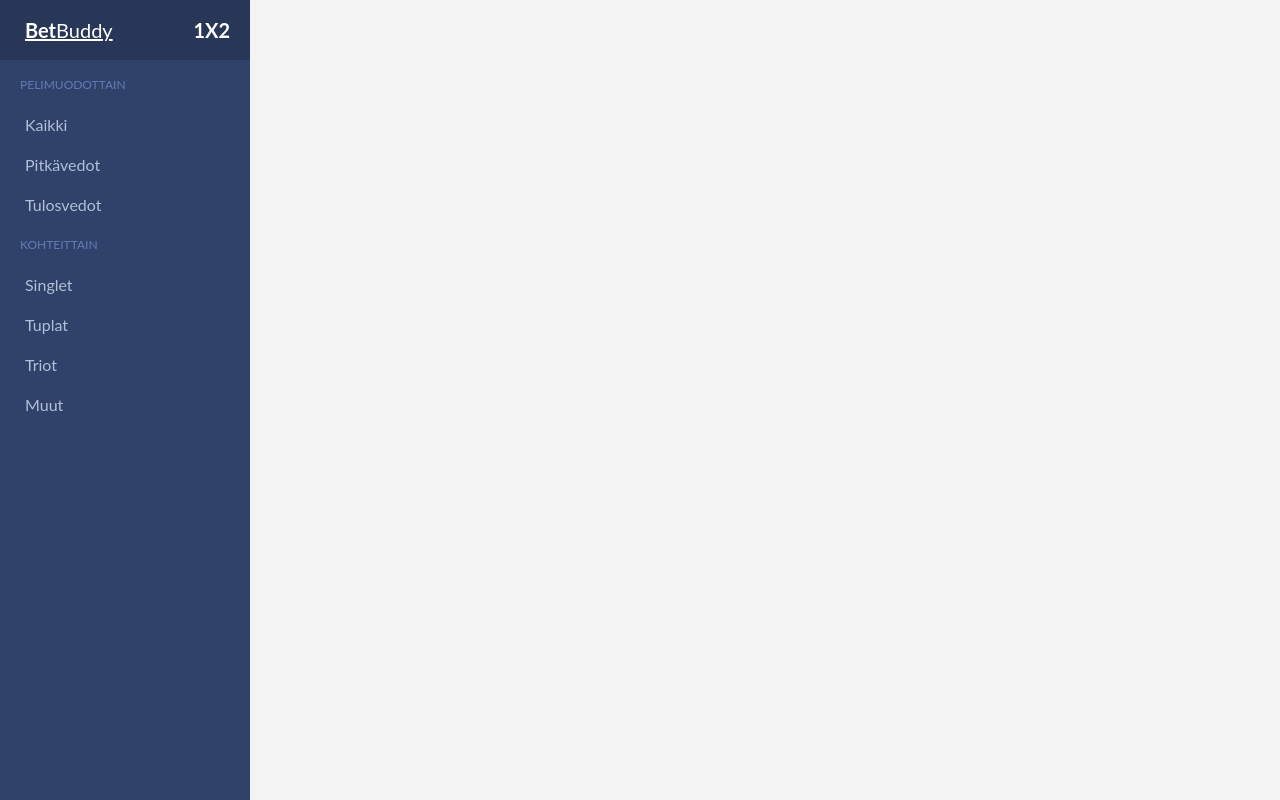
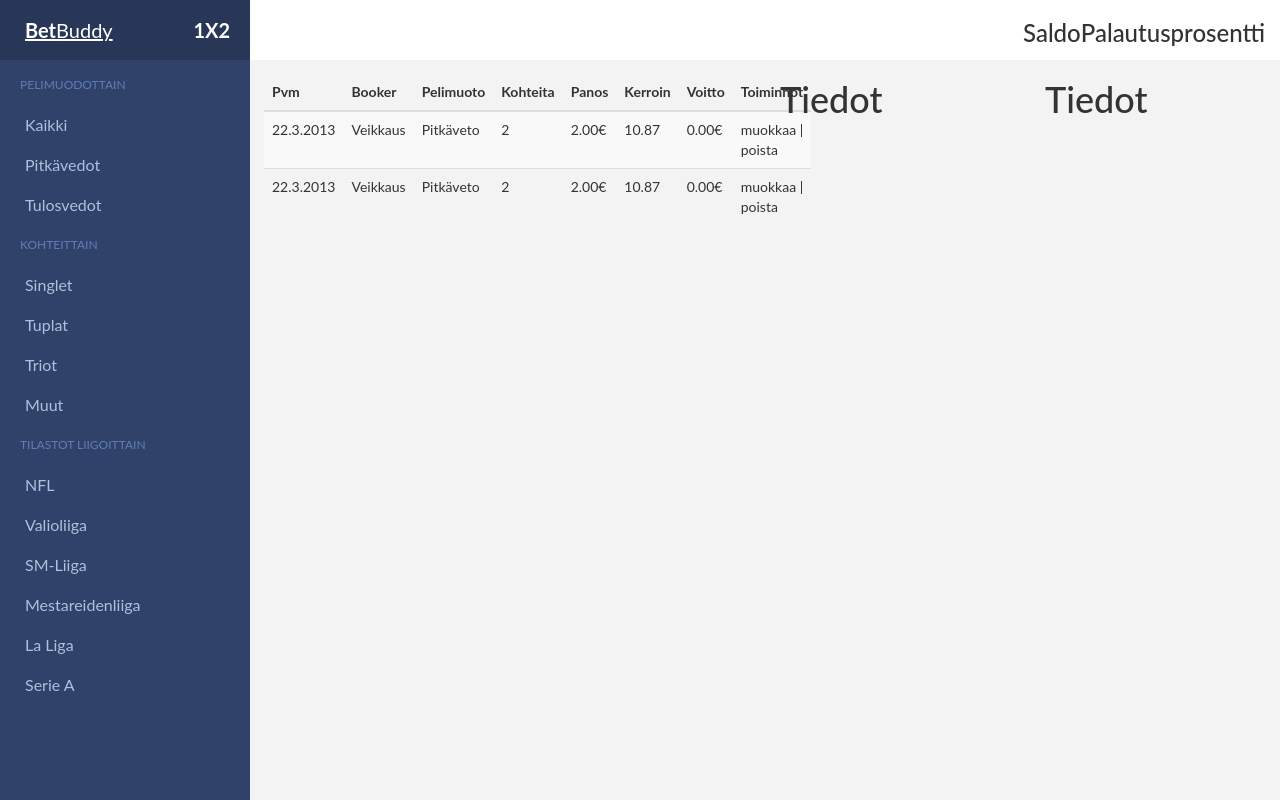
Before and after one commit to miklu/bb-ko, a website: page views/index.html in a window 1280 px wide. Drawn offline with nearby package versions, Linux system fonts and the light colour scheme; files that its build step writes are made by us from their sources; no server answers.

Commit message:
Sidebar melkein valmis

```diff
--- a/public/less/styles.less
+++ b/public/less/styles.less
@@ -75,3 +75,17 @@ ul.sidebar .sidebar-main {
   font-size: 12px;
   text-transform: uppercase;
 }
+
+#content-wrapper {
+  width: 100%;
+}
+
+.header {
+  height: 60px;
+  background: #fff;
+  width: 100%;
+}
+
+.vedot-taulukko {
+  margin: 1em;
+}
--- a/views/index.html
+++ b/views/index.html
@@ -10,6 +10,8 @@
 <body>
 
   <div id="page-wrapper">
+
+    <!-- SIVUPALKKI -->
     <div id="sidebar-wrapper">
       <ul class="sidebar">
         <li class="sidebar-main">
@@ -26,9 +28,77 @@
         <li class="sidebar-list"><a href="#">Tuplat</a></li>
         <li class="sidebar-list"><a href="#">Triot</a></li>
         <li class="sidebar-list"><a href="#">Muut</a></li>
+        <li class="sidebar-title"><span>Tilastot liigoittain</span></li>
+        <li class="sidebar-list"><a href="#">NFL</a></li>
+        <li class="sidebar-list"><a href="#">Valioliiga</a></li>
+        <li class="sidebar-list"><a href="#">SM-Liiga</a></li>
+        <li class="sidebar-list"><a href="#">Mestareidenliiga</a></li>
+        <li class="sidebar-list"><a href="#">La Liga</a></li>
+        <li class="sidebar-list"><a href="#">Serie A</a></li>
       </ul>
     </div>
+    <!-- SIVUPALKKI LOPPU -->
+
+    <!-- CONTENT WRAPPER -->
+    <div id="content-wrapper">
+      <div class="header">
+        <div class="col-sm-12">
+            <h3 class="pull-right">Palautusprosentti</h3>
+            <h3 class="pull-right">Saldo</h3>
+          </div>
+        </div>
+      </div>
+      <!-- HEADER LOPPU -->
+      <div class="row">
+        <div class="col-sm-6 bg">
+          <table class="table table-striped vedot-taulukko">
+            <thead>
+              <tr>
+                <th>Pvm</th>
+                <th>Booker</th>
+                <th>Pelimuoto</th>
+                <th>Kohteita</th>
+                <th>Panos</th>
+                <th>Kerroin</th>
+                <th>Voitto</th>
+                <th>Toiminnot</th>
+              </tr>
+            </thead>
+            <tbody>
+              <tr>
+                <td>22.3.2013</td>
+                <td>Veikkaus</td>
+                <td>Pitkäveto</td>
+                <td>2</td>
+                <td>2.00€</td>
+                <td>10.87</td>
+                <td>0.00€</td>
+                <td>muokkaa | poista</td>
+              </tr>
+              <tr>
+                <td>22.3.2013</td>
+                <td>Veikkaus</td>
+                <td>Pitkäveto</td>
+                <td>2</td>
+                <td>2.00€</td>
+                <td>10.87</td>
+                <td>0.00€</td>
+                <td>muokkaa | poista</td>
+              </tr>
+            </tbody>
+          </table>
+        </div>
+        <div class="col-sm-3 bg">
+          <h1>Tiedot</h1>
+        </div>
+        <div class="col-sm-3 bg">
+          <h1>Tiedot</h1>
+        </div>
+      </div>
+    </div>
+
   </div>
+  <!-- PAGE WRAPPER LOPPU -->
 
   <!-- JAVASCRIPT -->
   <script src="js/all.js"></script>
```
Also changed, not shown: public/css/styles.css, public/css/styles.min.css (deleted).
